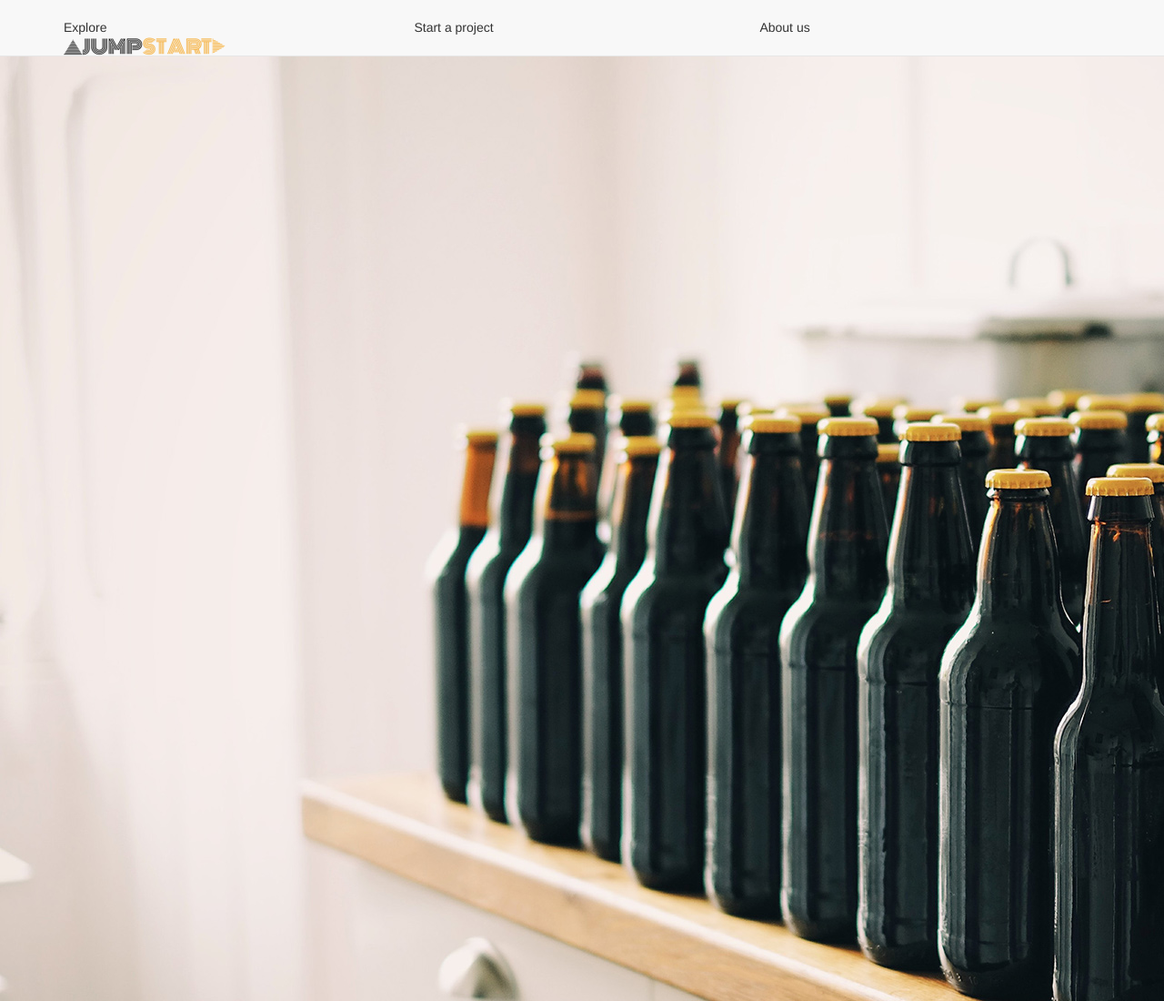
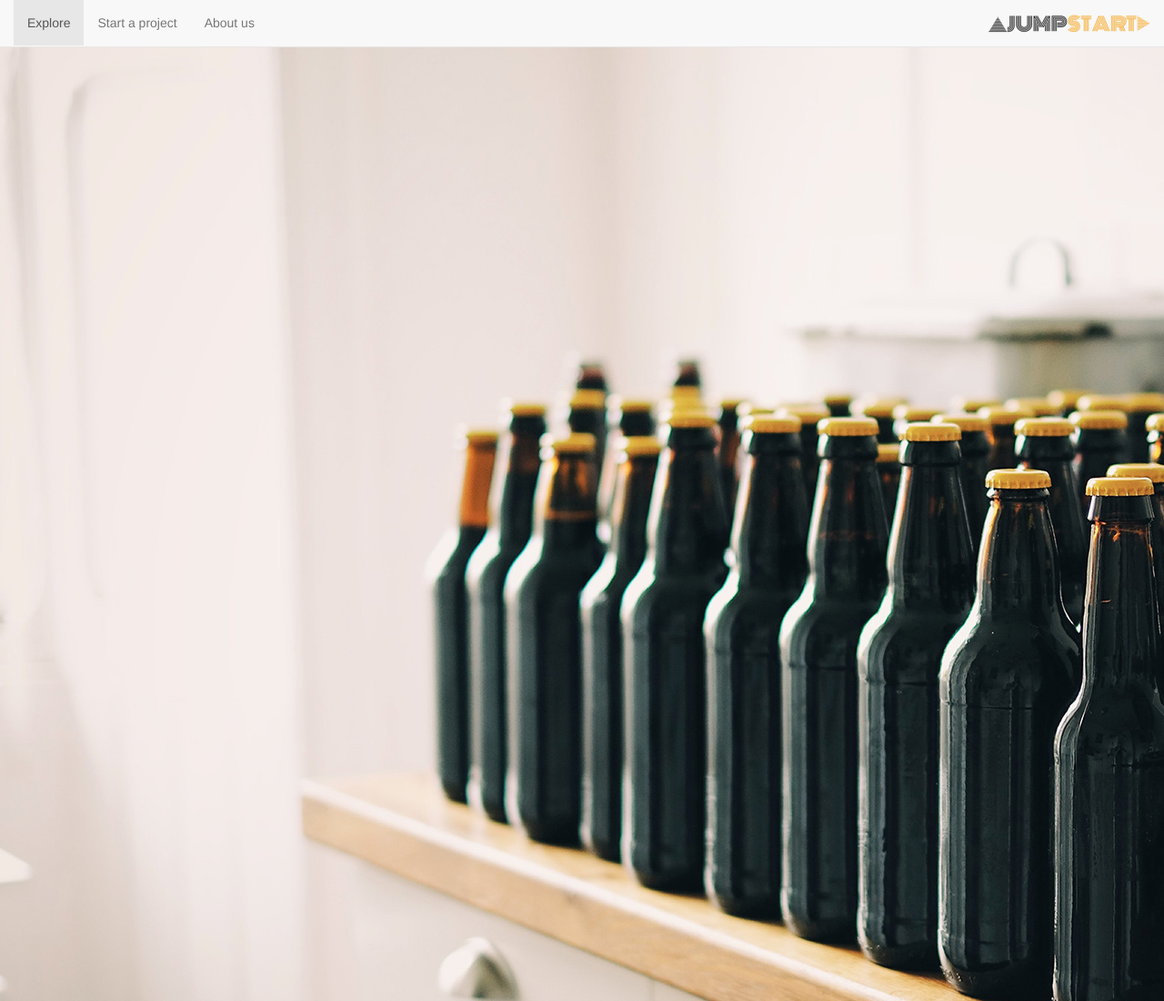
Before and after one commit to Sryma/jumpstart, a plain HTML site: page index.html in a window 1280 px wide. Shown: the top 1100 px of the page at 91% size. Drawn offline with nearby package versions, Linux system fonts and the light colour scheme; a web font is replaced by a local one.

Commit message:
first commit

```diff
--- a/index.html
+++ b/index.html
@@ -22,27 +22,26 @@
 
 </head>
 <body>
+<nav class="navbar navbar-default navbar-fixed-top">
+  <div class="container-fluid">
+      <ul class="nav navbar-nav">
+      <li class="active"><a href="#">Explore</a></li>
+      <li><a href="#">Start a project</a></li>
+      <li><a href="#">About us</a></li>
+    </ul>
+    <ul class="nav navbar-nav navbar-right">
+      <li><a href="#"><img src="images/logo.png"></a></li>
+
+    </ul>
+  </div>
+</nav>
 <div class="your-class">
   <div><img src="images/jumbotron-flowers.jpg"></div>
   <div><img src="images/jumbotron-bike.jpg" "></div>
   <div><img src="images/jumbotron-beer.jpg"></div>
  </div>
 
-<nav class="navbar navbar-default navbar-fixed-top">
-	<div class="container">
 
-	<ul class="nav nav-pills nav-justified">
-
-		<li class="nav-item" active><a href="#"></a>Explore</li>
-		<li class="nav-item"><a href="#"></a>Start a project</li>
-		<li class="nav-item"><a href="#"></a>About us</li>
-	</ul>
-	<ul class="nav nav-pills nav-justify-end">
-		<li class="nav-item"><img src="images/logo.png"></li>
-	</ul>
-
-	</div>
-</nav>
 <!-- jumbotron -->
 
 
```
